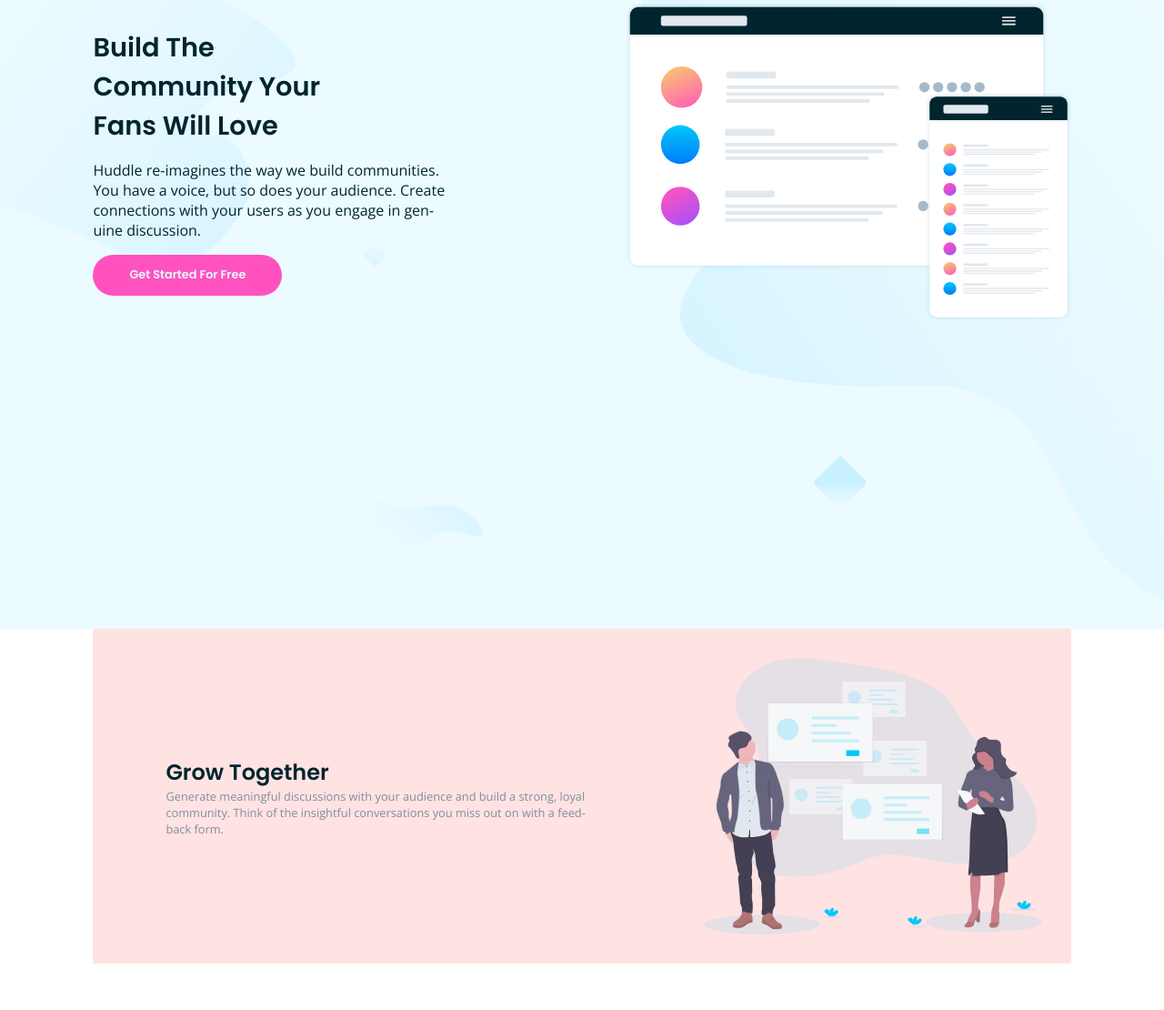
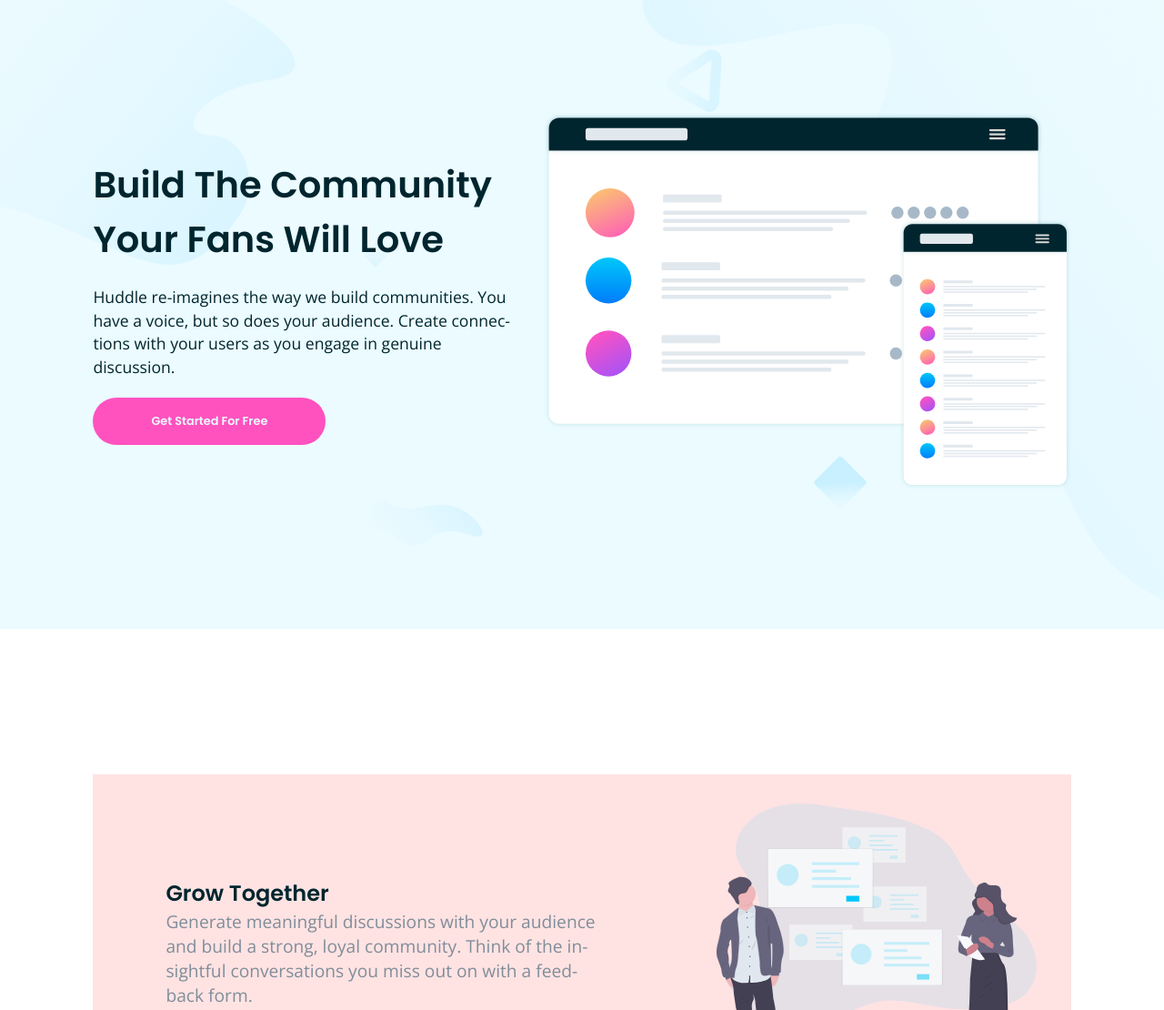
Before and after one commit to SebastianLl28/Frontend-Mentor-Huddle-landing-page-with-alternating-feature-blocks, a plain HTML site: page index.html in a window 1280 px wide. Shown: the part 109-1219 px from the top of the page at 91% size. Drawn offline with nearby package versions, Linux system fonts and the light colour scheme.

Commit message:
second commit

```diff
--- a/sass/helpers/_components.scss
+++ b/sass/helpers/_components.scss
@@ -5,13 +5,13 @@
     font-size: .8em;
     font-family: 'Poppins', sans-serif;
     width: $widht;
-    height: 2.8rem;
+    height: 3.2rem;
     background-color: variables.$pink;
     border-radius: 3rem;
     cursor: pointer;
     color: variables.$very-pale-cyan;
     &:hover{
-        opacity: .7;
+        opacity: .6;
     }
 }
 
@@ -29,12 +29,12 @@
     color: variables.$very-dark-cyan;
     // font-family: 'Open Sans', sans-serif;
     font-family:'Poppins', sans-serif;
-    font-weight: 600;
+    font-weight: 600                ;
     font-size: 1.5em;
 }
 
 @mixin text-section {
-    font-size: .8em;
+    font-size: 1.2em;
     color: variables.$grayish-blue;
     font-family: 'Open Sans', sans-serif;
 }
--- a/sass/layouts/_header.scss
+++ b/sass/layouts/_header.scss
@@ -10,6 +10,10 @@
     background-position: center;
     background-size: cover;
     background-repeat: no-repeat;
+    display: grid;
+    grid-template-rows: 10% 90%;
+    justify-content: center;
+    margin-bottom: 10rem;
 }
 
 .nav{
@@ -34,38 +38,46 @@
         font-weight: 600;
         font-weight: bold;
         color: variables.$very-dark-cyan;
+        &:hover{
+            opacity: .4;
+        }
     }
 }
 
 .hero{
     display: grid;
-    grid-template-columns: 1fr 1fr;
+    grid-template-columns: .8fr 1fr;
     grid-template-rows: 1fr;
+    @include mixins.padding-container;
+    gap: 2rem;
 
-    @include mixins.padding-container;
-    gap: 6rem;
 
     &__title{
         @include components.title-section;
-        font-size: 1.8em;
-        width: 70%;
+        font-size: 2.5em;
+
     }
 
     &__text{
         @include components.text-section;
-        font-size: 1em;
+        font-size: 1.1em;
+        line-height: 1.6rem;
         color: variables.$very-dark-cyan;
     }
 
     &__button{
-        @include components.button(13rem);
+        @include components.button(16rem);
     }
 
     &__container{
         display: flex;
         flex-direction: column;
         justify-content: center;
-        gap: 1rem;
-        width: 80%;
+        gap: 1.3rem;
+        width: 100%;
+    }
+
+    &__img{
+        margin: auto;
     }
 }
```
Also changed, not shown: css/index.css, 1 other file.
